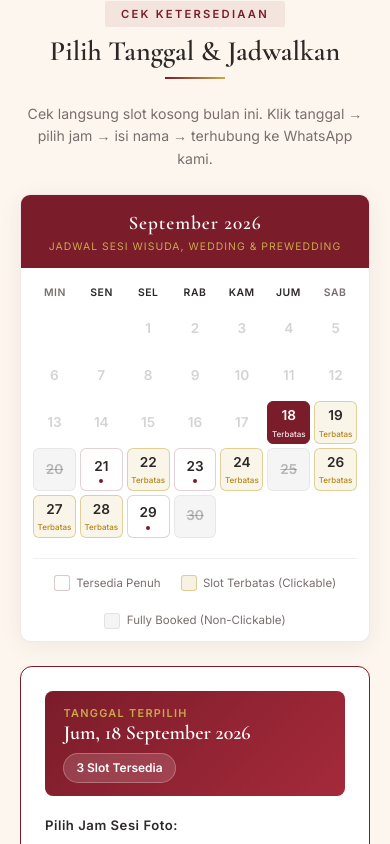
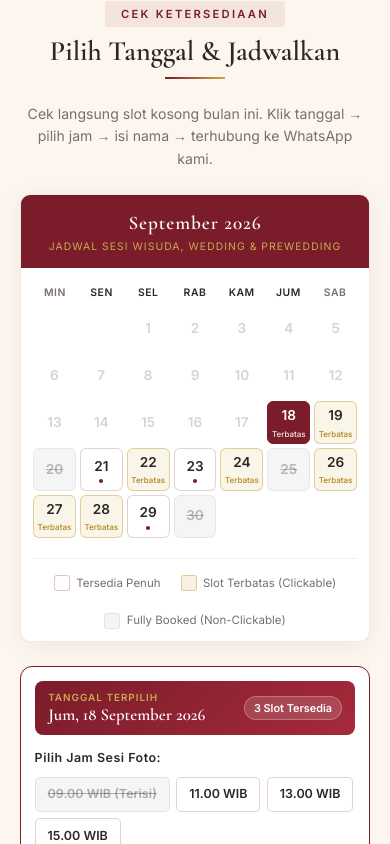
Before and after one commit to andrew-sora/yeka-studio, a Next.js app: page / in a window 390 px wide. Both pictures are taken after a click on the element "Slot Terbatas (Klik untuk pilih jam)". Shown: the part 1230-2074 px from the top of the page. Built offline with nearby package versions, Linux system fonts and the light colour scheme.

Commit message:
style: optimize booking panel and card paddings for compact mobile view

```diff
--- a/src/components/AvailabilitySection.tsx
+++ b/src/components/AvailabilitySection.tsx
@@ -433,7 +433,7 @@ export default function AvailabilitySection() {
             <div style={{
               background: 'white',
               borderRadius: '12px',
-              padding: '1.5rem',
+              padding: 'clamp(0.85rem, 3vw, 1.25rem)',
               boxShadow: '0 8px 32px rgba(123,28,42,0.12)',
               border: '1.5px solid var(--maroon)',
             }}>
@@ -441,20 +441,20 @@ export default function AvailabilitySection() {
               <div style={{
                 background: 'linear-gradient(135deg, var(--maroon) 0%, #A52A3A 100%)',
                 borderRadius: '8px',
-                padding: '0.85rem 1.15rem',
+                padding: '0.6rem 0.85rem',
                 color: 'white',
-                marginBottom: '1.25rem',
+                marginBottom: '0.85rem',
                 display: 'flex',
                 alignItems: 'center',
                 justifyContent: 'space-between',
                 flexWrap: 'wrap',
-                gap: '0.5rem',
+                gap: '0.4rem',
               }}>
                 <div>
                   <div style={{
-                    fontSize: '0.68rem',
+                    fontSize: '0.62rem',
                     color: '#C9A94B',
-                    letterSpacing: '0.12em',
+                    letterSpacing: '0.1em',
                     textTransform: 'uppercase',
                     fontFamily: 'Inter, sans-serif',
                     fontWeight: 600,
@@ -462,7 +462,7 @@ export default function AvailabilitySection() {
                     Tanggal Terpilih
                   </div>
                   <div className="font-display" style={{
-                    fontSize: '1.25rem',
+                    fontSize: '1.05rem',
                     fontWeight: 600,
                     lineHeight: 1.2,
                   }}>
@@ -472,9 +472,9 @@ export default function AvailabilitySection() {
                 <div style={{
                   background: 'rgba(255,255,255,0.15)',
                   backdropFilter: 'blur(6px)',
-                  padding: '0.3rem 0.75rem',
+                  padding: '0.2rem 0.55rem',
                   borderRadius: '100px',
-                  fontSize: '0.75rem',
+                  fontSize: '0.68rem',
                   fontFamily: 'Inter, sans-serif',
                   fontWeight: 600,
                   color: 'white',
@@ -486,11 +486,11 @@ export default function AvailabilitySection() {
 
               <div style={{
                 fontFamily: 'Inter, sans-serif',
-                fontSize: '0.82rem',
+                fontSize: '0.78rem',
                 fontWeight: 600,
                 color: 'var(--charcoal)',
                 letterSpacing: '0.04em',
-                marginBottom: '0.85rem',
+                marginBottom: '0.6rem',
               }}>
                 Pilih Jam Sesi Foto:
               </div>
@@ -499,8 +499,8 @@ export default function AvailabilitySection() {
               <div style={{
                 display: 'flex',
                 flexWrap: 'wrap',
-                gap: '0.6rem',
-                marginBottom: '1.5rem',
+                gap: '0.4rem',
+                marginBottom: '1rem',
               }}>
                 {selectedDayData.slots.map((slotItem) => {
                   const isAvailable = slotItem.status === 'available';
@@ -512,8 +512,8 @@ export default function AvailabilitySection() {
                       disabled={!isAvailable}
                       onClick={isAvailable ? () => setSelectedSlot(prev => prev === slotItem.time ? null : slotItem.time) : undefined}
                       style={{
-                        padding: '0.55rem 1.1rem',
-                        borderRadius: '6px',
+                        padding: '0.4rem 0.75rem',
+                        borderRadius: '5px',
                         border: `1.5px solid ${
                           !isAvailable ? 'rgba(0,0,0,0.08)' :
                           isPicked ? 'var(--maroon)' : 'rgba(123,28,42,0.2)'
@@ -521,7 +521,7 @@ export default function AvailabilitySection() {
                         background: !isAvailable ? 'rgba(0,0,0,0.04)' : isPicked ? 'var(--maroon)' : 'white',
                         color: !isAvailable ? 'rgba(0,0,0,0.3)' : isPicked ? 'white' : 'var(--charcoal)',
                         fontFamily: 'Inter, sans-serif',
-                        fontSize: '0.85rem',
+                        fontSize: '0.78rem',
                         fontWeight: 600,
                         cursor: isAvailable ? 'pointer' : 'not-allowed',
                         textDecoration: !isAvailable ? 'line-through' : 'none',
@@ -538,32 +538,32 @@ export default function AvailabilitySection() {
               {selectedSlot && (
                 <div style={{
                   borderTop: '1px solid rgba(123,28,42,0.1)',
-                  paddingTop: '1.25rem',
-                  marginTop: '1rem',
+                  paddingTop: '0.85rem',
+                  marginTop: '0.75rem',
                 }}>
                   <div style={{
                     fontFamily: 'Inter, sans-serif',
-                    fontSize: '0.8rem',
+                    fontSize: '0.75rem',
                     fontWeight: 600,
                     color: 'var(--charcoal)',
-                    marginBottom: '1rem',
+                    marginBottom: '0.65rem',
                   }}>
                     Lengkapi Detail Booking (Guest Flow):
                   </div>
 
                   <div style={{
                     display: 'grid',
-                    gridTemplateColumns: 'repeat(auto-fit, minmax(220px, 1fr))',
-                    gap: '1rem',
-                    marginBottom: '1.25rem',
+                    gridTemplateColumns: 'repeat(auto-fit, minmax(200px, 1fr))',
+                    gap: '0.65rem',
+                    marginBottom: '0.85rem',
                   }}>
                     <div>
                       <label style={{
                         display: 'block',
-                        fontSize: '0.75rem',
+                        fontSize: '0.7rem',
                         fontFamily: 'Inter, sans-serif',
                         color: 'var(--muted)',
-                        marginBottom: '0.3rem',
+                        marginBottom: '0.25rem',
                         fontWeight: 500,
                       }}>
                         Nama Pemesan:
@@ -575,11 +575,11 @@ export default function AvailabilitySection() {
                         onChange={(e) => setGuestName(e.target.value)}
                         style={{
                           width: '100%',
-                          padding: '0.65rem 0.9rem',
-                          borderRadius: '6px',
+                          padding: '0.45rem 0.75rem',
+                          borderRadius: '5px',
                           border: '1px solid rgba(123,28,42,0.2)',
                           fontFamily: 'Inter, sans-serif',
-                          fontSize: '0.85rem',
+                          fontSize: '0.8rem',
                           color: 'var(--charcoal)',
                           outline: 'none',
                         }}
@@ -589,10 +589,10 @@ export default function AvailabilitySection() {
                     <div>
                       <label style={{
                         display: 'block',
-                        fontSize: '0.75rem',
+                        fontSize: '0.7rem',
                         fontFamily: 'Inter, sans-serif',
                         color: 'var(--muted)',
-                        marginBottom: '0.3rem',
+                        marginBottom: '0.25rem',
                         fontWeight: 500,
                       }}>
                         Paket Foto Terpilih:
@@ -602,11 +602,11 @@ export default function AvailabilitySection() {
                         onChange={(e) => setSelectedPackage(e.target.value)}
                         style={{
                           width: '100%',
-                          padding: '0.65rem 0.9rem',
-                          borderRadius: '6px',
+                          padding: '0.45rem 0.75rem',
+                          borderRadius: '5px',
                           border: '1px solid rgba(123,28,42,0.2)',
                           fontFamily: 'Inter, sans-serif',
-                          fontSize: '0.85rem',
+                          fontSize: '0.8rem',
                           color: 'var(--charcoal)',
                           background: 'white',
                           outline: 'none',
@@ -632,13 +632,13 @@ export default function AvailabilitySection() {
                       style={{
                         display: 'inline-flex',
                         alignItems: 'center',
-                        gap: '0.6rem',
+                        gap: '0.5rem',
                         background: '#25D366',
                         color: 'white',
-                        padding: '0.9rem 2rem',
-                        borderRadius: '6px',
+                        padding: '0.65rem 1.25rem',
+                        borderRadius: '5px',
                         fontFamily: 'Inter, sans-serif',
-                        fontSize: '0.9rem',
+                        fontSize: '0.8rem',
                         fontWeight: 600,
                         textDecoration: 'none',
                         boxShadow: '0 4px 16px rgba(37,211,102,0.3)',
@@ -655,7 +655,7 @@ export default function AvailabilitySection() {
                         (e.currentTarget as HTMLElement).style.boxShadow = '0 4px 16px rgba(37,211,102,0.3)';
                       }}
                     >
-                      <svg width="18" height="18" viewBox="0 0 24 24" fill="currentColor">
+                      <svg width="16" height="16" viewBox="0 0 24 24" fill="currentColor">
                         <path d="M17.472 14.382c-.297-.149-1.758-.867-2.03-.967-.273-.099-.471-.148-.67.15-.197.297-.767.966-.94 1.164-.173.199-.347.223-.644.075-.297-.15-1.255-.463-2.39-1.475-.883-.788-1.48-1.761-1.653-2.059-.173-.297-.018-.458.13-.606.134-.133.298-.347.446-.52.149-.174.198-.298.298-.497.099-.198.05-.371-.025-.52-.075-.149-.669-1.612-.916-2.207-.242-.579-.487-.5-.669-.51-.173-.008-.371-.01-.57-.01-.198 0-.52.074-.792.372-.272.297-1.04 1.016-1.04 2.479 0 1.462 1.065 2.875 1.213 3.074.149.198 2.096 3.2 5.077 4.487.709.306 1.262.489 1.694.625.712.227 1.36.195 1.871.118.571-.085 1.758-.719 2.006-1.413.248-.694.248-1.289.173-1.413-.074-.124-.272-.198-.57-.347m-5.421 7.403h-.004a9.87 9.87 0 01-5.031-1.378l-.361-.214-3.741.982.998-3.648-.235-.374a9.86 9.86 0 01-1.51-5.26c.001-5.45 4.436-9.884 9.888-9.884 2.64 0 5.122 1.03 6.988 2.898a9.825 9.825 0 012.893 6.994c-.003 5.45-4.437 9.884-9.885 9.884m8.413-18.297A11.815 11.815 0 0012.05 0C5.495 0 .16 5.335.157 11.892c0 2.096.547 4.142 1.588 5.945L.057 24l6.305-1.654a11.882 11.882 0 005.683 1.448h.005c6.554 0 11.89-5.335 11.893-11.893a11.821 11.821 0 00-3.48-8.413z"/>
                       </svg>
                       Request Booking — Kirim Pesan ke WhatsApp
--- a/src/components/WeddingSection.tsx
+++ b/src/components/WeddingSection.tsx
@@ -465,7 +465,7 @@ export default function WeddingSection() {
                   scrollSnapAlign: 'start',
                   background: pkg.featured ? 'linear-gradient(145deg, rgba(123,28,42,0.4) 0%, rgba(201,169,75,0.15) 100%)' : 'rgba(255,255,255,0.05)',
                   backdropFilter: 'blur(8px)',
-                  padding: '1.75rem 1.5rem',
+                  padding: 'clamp(1.15rem, 3.5vw, 1.5rem) clamp(1rem, 3vw, 1.25rem)',
                   borderRadius: '12px',
                   border: pkg.featured ? '1.5px solid #C9A94B' : '1px solid rgba(201,169,75,0.2)',
                   display: 'flex',
--- a/src/components/WisudaSection.tsx
+++ b/src/components/WisudaSection.tsx
@@ -446,7 +446,7 @@ export default function WisudaSection() {
                   minWidth: '270px',
                   scrollSnapAlign: 'start',
                   background: 'white',
-                  padding: '1.75rem 1.5rem',
+                  padding: 'clamp(1.15rem, 3.5vw, 1.5rem) clamp(1rem, 3vw, 1.25rem)',
                   borderRadius: '12px',
                   boxShadow: pkg.featured ? '0 8px 30px rgba(123,28,42,0.15)' : '0 4px 16px rgba(0,0,0,0.05)',
                   border: pkg.featured ? '2px solid var(--maroon)' : '1px solid rgba(123,28,42,0.1)',
```
